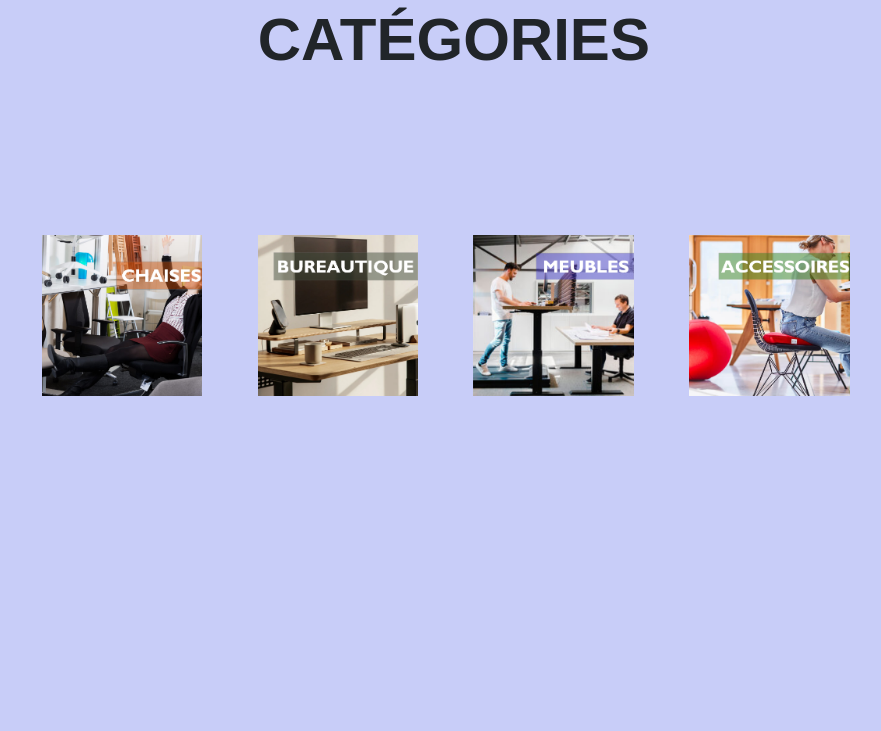
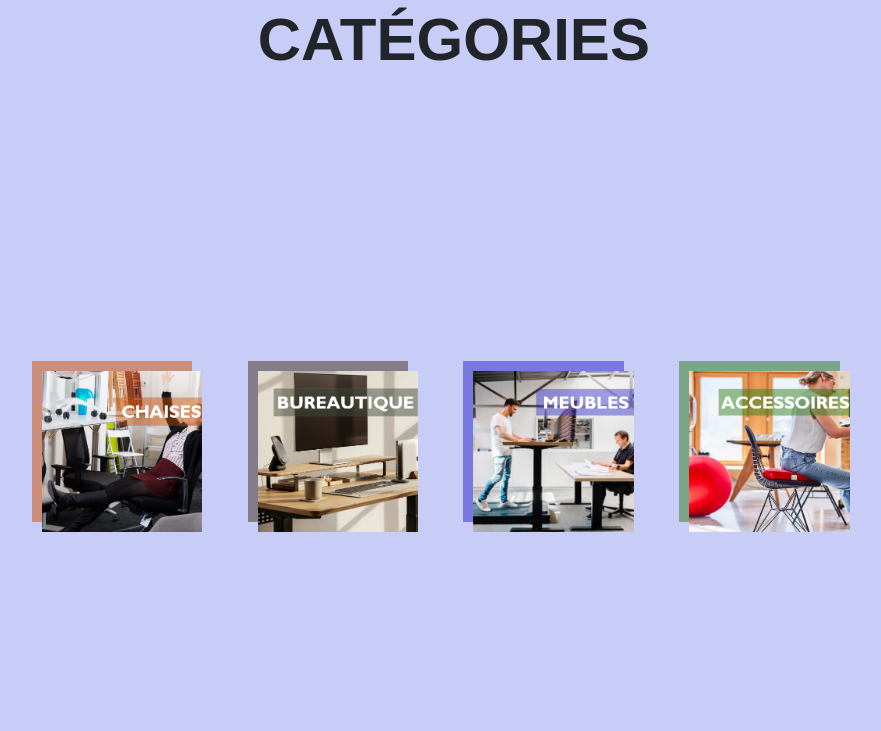
Before and after one commit to Haissan2842/Ergop-Code, a PHP site: page / in a window 1280 px wide. Shown: the part 1678-2409 px from the top of the page, without its empty margins (174-1055 px from the left). Run offline with PHP 8.4, Linux system fonts and the light colour scheme.

Commit message:
6/12 16h Chloé

```diff
--- a/css/style.css
+++ b/css/style.css
@@ -81,6 +100,10 @@ footer {
     grid-template-rows: 1fr 1fr 1fr;
     gap: 15px 15px;
     grid-auto-flow: row;
+    justify-content: center;
+    align-content: center;
+    justify-items: center;
+    align-items: center;
     grid-template-areas:
       ". . Title-area Title-area . ."
       ". Catégorie-1 Catégorie-2 Catégorie-3 Catégorie-4 ."
--- a/index.html
+++ b/index.html
@@ -60,10 +60,10 @@
         <div class="Title-area">
           <div class="Write-title-here"><h1>NOS CATÉGORIES</h1></div>
         </div>
-          <div class="Catégorie-1"> <img src="Images/Catégorie-chaises.png" class="imgchaises" width="80%"> </div>
-          <div class="Catégorie-2"> <img src="Images/Catégorie-bureautique.png" class="imgbureautique" width="80%"> </div>
-          <div class="Catégorie-3"> <img src="Images/Catégorie-meubles.png" class="imgmeubles" width="80%"> </div>
-          <div class="Catégorie-4"> <img src="Images/Catégorie-Accesoires.png" class="imgaccessoires" width="80%"> </div>
+          <div class="Catégorie-1"> <img src="Images/Catégorie-chaises.png" class="imgchaises" width="80%" style="box-shadow: -10px -10px rgba(209, 78, 0, 0.5)"> </div>
+          <div class="Catégorie-2"> <img src="Images/Catégorie-bureautique.png" class="imgbureautique" width="80%" style="box-shadow: -10px -10px rgba(62, 47, 28, 0.5)"> </div>
+          <div class="Catégorie-3"> <img src="Images/Catégorie-meubles.png" class="imgmeubles" width="80%" style="box-shadow: -10px -10px rgba(42, 37, 201, 0.5)"> </div>
+          <div class="Catégorie-4"> <img src="Images/Catégorie-Accesoires.png" class="imgaccessoires" width="80%" style="box-shadow: -10px -10px rgba(46, 127, 27, 0.5)"> </div>
           <div class="Espace-titre">
         </div>
     </section>
@@ -91,9 +91,7 @@
             </div>
           </div>
         </div>
-        <br></br>
     </section>
-<br> </br>
     <section id="section5">
       <div class="articlepopulaire">
         <div class="titre">
@@ -154,14 +152,14 @@
     <footer>
       <div class="footergrid">
         <div class="Texte">
-          <u><h2>Mentions Légales</h2>
+          <u><h2>Mentions Légales :</h2>
             <br>
             <br>
-            <h4>Conditions Générales</h4>
+            <a href="conditions_generales.html"><h4>Conditions Générales</h4></a>
             <br>
-            <h4>Vie Privée</h4>
+            <a href="vie_privee.html"><h4>Vie Privée</h4></a>
             <br>
-            <h4>Droit de Rétractation</h4>
+            <a href="droit_de_retractation.html"><h4>Droit de Rétractation</h4></a>
             <br>
             <br>
               <p>
```
Also changed, not shown: other parts of css/style.css (+31 -13 lines).
